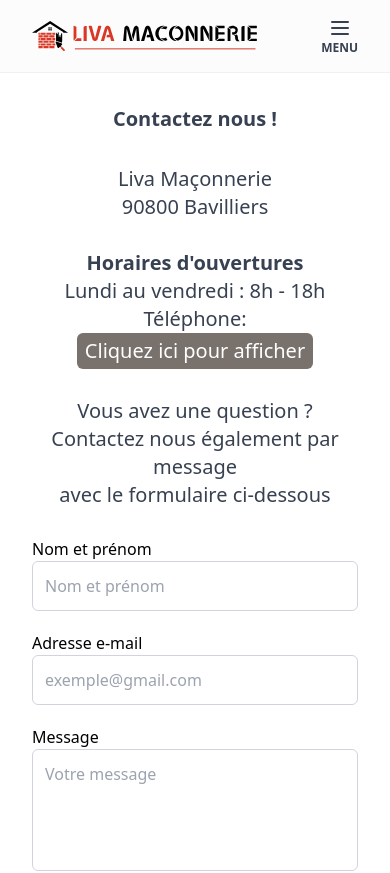
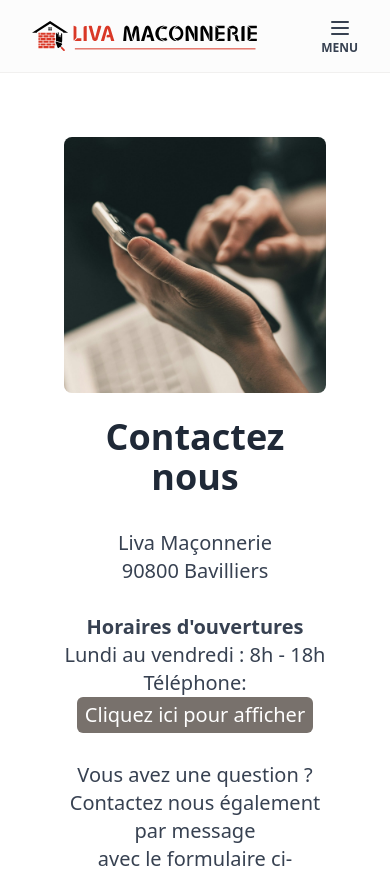
Before and after one commit to jordanlepera/liva, a Next.js app: page /contact in a window 390 px wide. Shown: the top 873 px of the page. Built offline with nearby package versions, Linux system fonts and the light colour scheme.

Commit message:
style(Contact component): improve contact block
move title inside component and some seo tags, on mobile: add an illustration image on top, on
tablet & desktop: split view in two part: on the left the contact form, on the right, the
illustration image, and of course everything is responsive

```diff
--- a/src/components/contact/Contact.tsx
+++ b/src/components/contact/Contact.tsx
@@ -1,9 +1,11 @@
 'use client';
 
+import Image from 'next/image';
 import type { FC } from 'react';
 import { useForm } from 'react-hook-form';
 
 import { sendEmail } from '@/lib/send-email';
+import contact from '@/public/assets/images/contact/contact.jpg';
 
 export type FormData = {
   name: string;
@@ -33,7 +35,23 @@ const Contact: FC = () => {
   }
 
   return (
+    <main className="flex flex-col justify-center bg-white p-8">
+      <section id="contact_index">
+        <div className="sm:grid sm:grid-cols-2 sm:gap-8">
+          <div className="relative mb-6 h-64 w-full rounded-lg sm:hidden">
+            <Image
+              src={contact}
+              alt="contact liva maçonnerie"
+              priority
+              className="rounded-lg object-cover"
+              fill
+              sizes="100vw"
+            />
+          </div>
           <div>
+            <h1 className="mb-8 text-center text-4xl font-bold text-gray-800">
+              Contactez nous
+            </h1>
             <div className="text-center">
               <div>Liva Maçonnerie</div>
               <div>90800 Bavilliers</div>
@@ -118,6 +136,19 @@ const Contact: FC = () => {
               </div>
             </form>
           </div>
+          <div className="relative hidden h-auto overflow-hidden rounded-lg sm:block">
+            <Image
+              src={contact}
+              alt="contact liva maçonnerie"
+              priority
+              fill
+              className="rounded-lg object-cover"
+              sizes="100vw"
+            />
+          </div>
+        </div>
+      </section>
+    </main>
   );
 };
 
--- a/src/pages/contact.tsx
+++ b/src/pages/contact.tsx
@@ -4,15 +4,15 @@ import { Main } from '@/templates/Main';
 
 const ContactPage = () => (
   <Main
-    meta={<Meta title="Contactez nous" description="Formulaire de contact" />}
+    meta={
+      <Meta
+        title="Liva Maçonnerie | Contactez nous"
+        description="Formulaire de contact"
+      />
+    }
   >
     <div className="relative p-8">
-      <h1 className="w-full text-center text-xl font-bold md:text-4xl">
-        Contactez nous !
-      </h1>
-      <main className="flex flex-col items-center justify-center bg-white pt-8">
-        <Contact />
-      </main>
+      <Contact />
     </div>
   </Main>
 );
```
Also changed, not shown: public/assets/images/contact/contact.jpg (added). Lines whose indentation alone changed are shown as unchanged.
